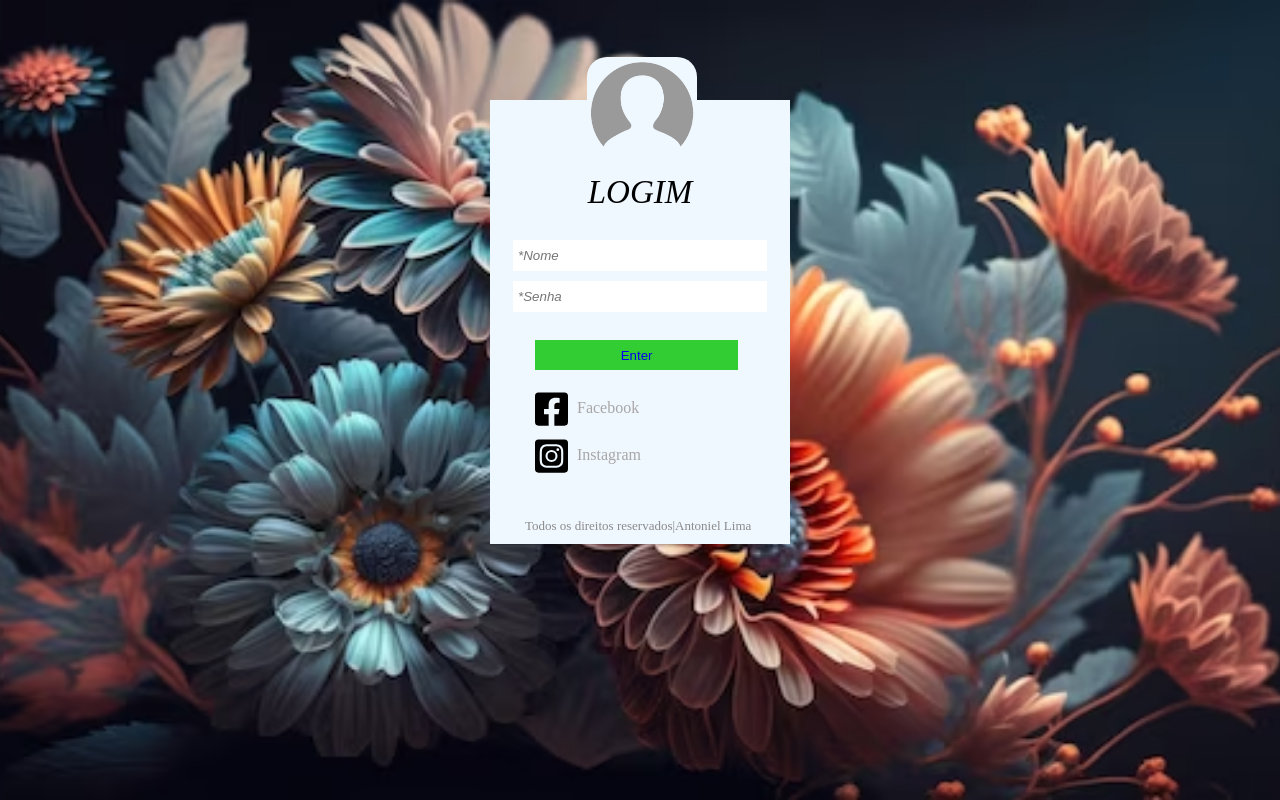
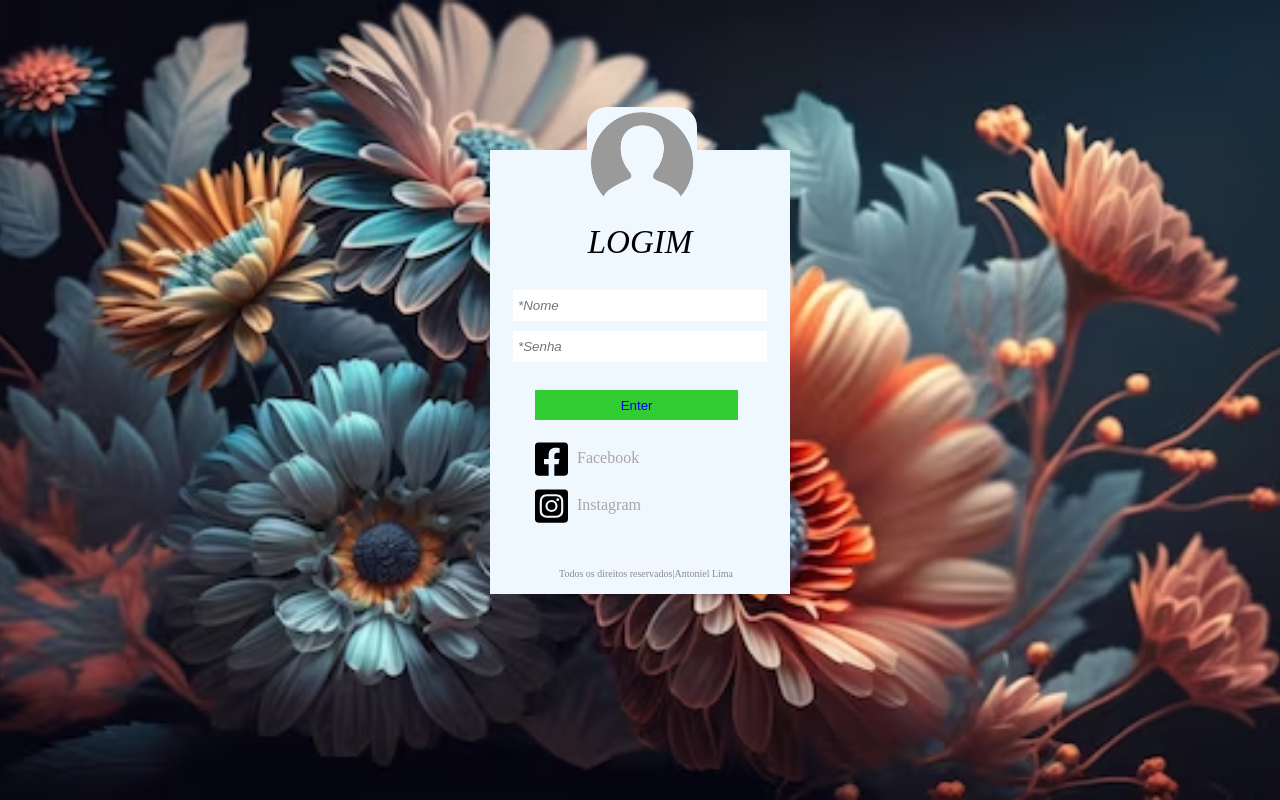
Before and after one commit to antonielsoares/logim, a plain HTML site: page index.html in a window 1280 px wide. Drawn offline with Linux system fonts and the light colour scheme.

Commit message:
Add files via upload

```diff
--- a/scr/css/style.css
+++ b/scr/css/style.css
@@ -21,7 +21,7 @@ a{
 }
 .tela-logim{
     padding: 0 23px;
-    margin-top: 100px;
+    margin-top: 150px;
     width: 300px;
     height: 444px;
     background-color: aliceblue;
@@ -76,10 +76,10 @@ a{
     margin-top: -33px;
     color: rgb(168, 166, 166);
 }
-span{
+.tela-logim span{
     display: flex;
-    font-size: 13px;
-    margin-left: 12px;
+    font-size: 10px;
+    margin-left: 46px;
     margin-top: 54px;
     color: rgb(139, 138, 138);
 }
```
